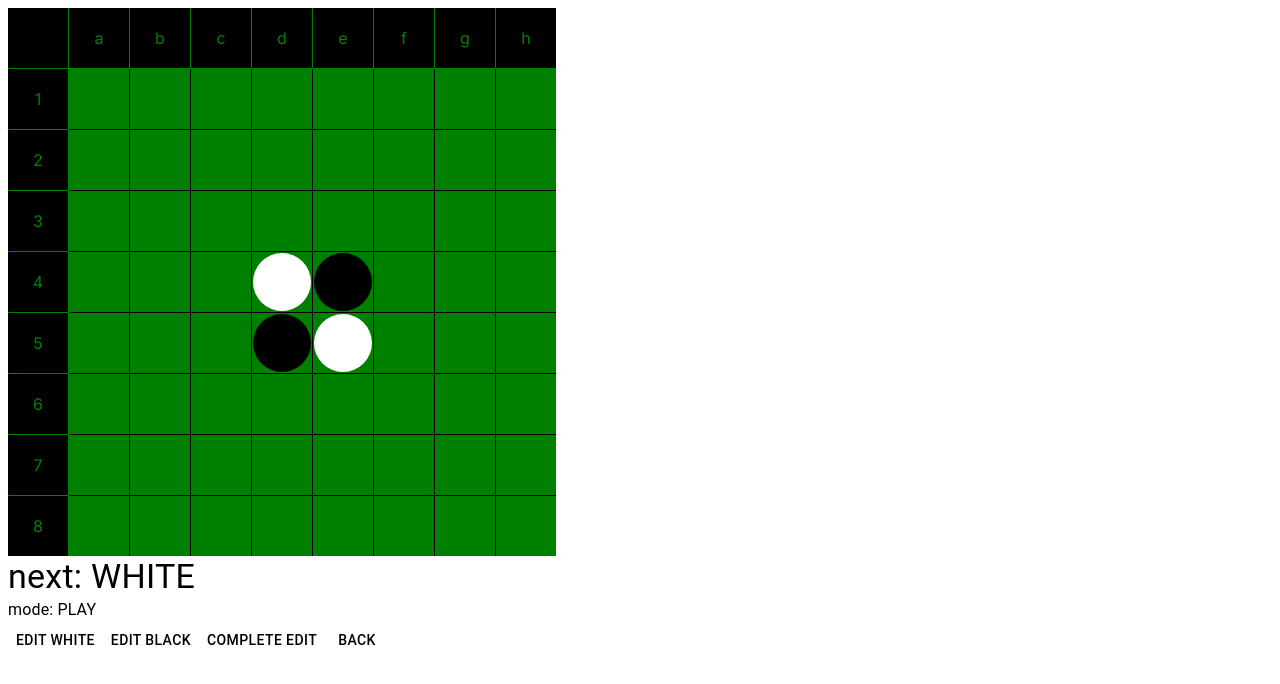
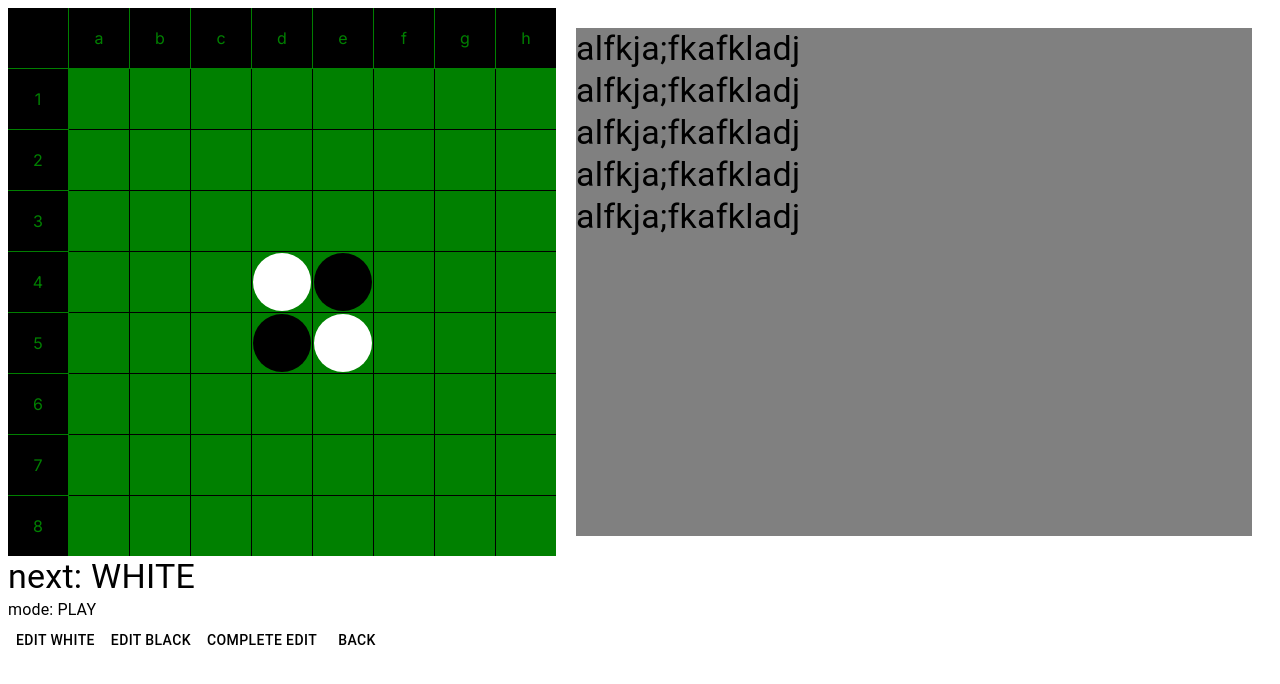
Before and after one commit to Riku-Hatano/othello2, a Next.js app: page / in a window 1280 px wide. Shown: the top 684 px of the page. Built offline with nearby package versions, Linux system fonts and the light colour scheme.

Commit message:
add: added Score.tsx component

```diff
--- a/app/page.tsx
+++ b/app/page.tsx
@@ -8,6 +8,7 @@
 import { useDispatch } from "react-redux";
 import { putWhite, putBlack, play, back } from "@/redux/boardSlice";
 import BoardFrame from "@/components/BoardFrame";
+import Score from "@/components/Score";
 
 export default function Home() {
   const board = useSelector((state: any) => state.board);
@@ -15,6 +16,7 @@
 
   return (
     <Grid>
+      <Grid sx={{ display: "flex" }}>
         <BoardFrame>
           <Grid
             sx={{
@@ -48,6 +50,8 @@
             })}
           </Grid>
         </BoardFrame>
+        <Score />
+      </Grid>
       <Grid>
         <Typography variant="h4">
           next: {board.isWhiteTurn ? "WHITE" : "BLACK"}
--- /dev/null
+++ b/components/Score.tsx
@@ -0,0 +1,15 @@
+import { Grid, Typography } from "@mui/material";
+
+const Score = () => {
+  return (
+    <Grid sx={{ backgroundColor: "gray", margin: "20px", width: "100%" }}>
+      <Typography variant="h4">alfkja;fkafkladj</Typography>
+      <Typography variant="h4">alfkja;fkafkladj</Typography>
+      <Typography variant="h4">alfkja;fkafkladj</Typography>
+      <Typography variant="h4">alfkja;fkafkladj</Typography>
+      <Typography variant="h4">alfkja;fkafkladj</Typography>
+    </Grid>
+  );
+};
+
+export default Score;
```
Lines whose indentation alone changed are shown as unchanged.
